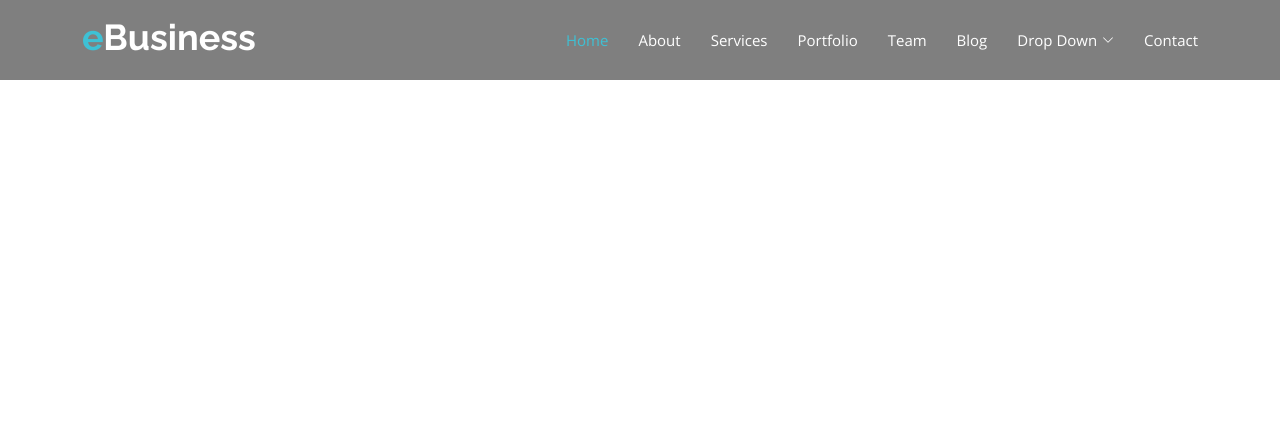
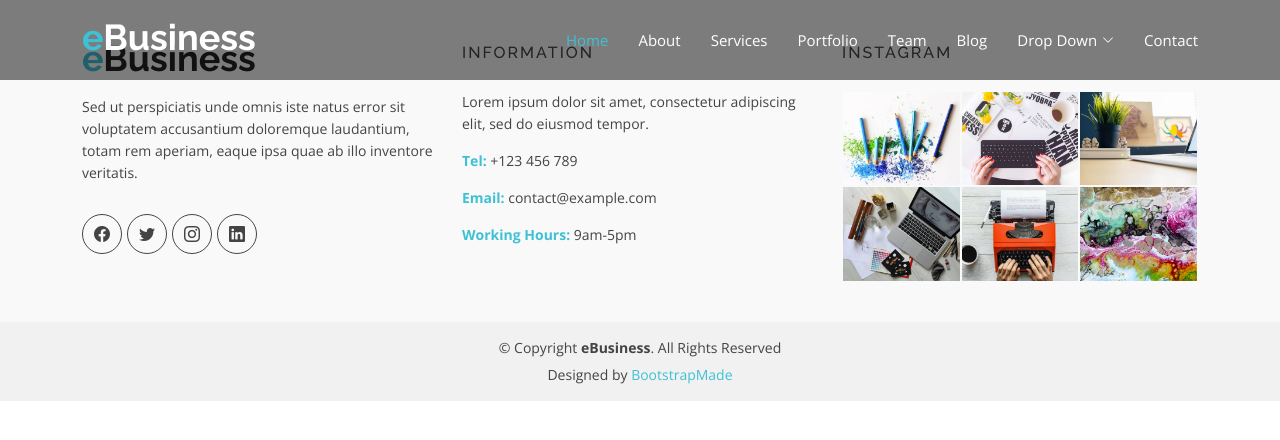
Before and after one commit to AKosogorov/nuxt-3-blog, a Nuxt app: page /blog in a window 1280 px wide. Shown: the top 440 px of the page. Built offline with nearby package versions, Linux system fonts and the light colour scheme.

Commit message:
TheFooter

```diff
--- /dev/null
+++ b/components/TheFooter.vue
@@ -0,0 +1,86 @@
+<template>
+  <footer>
+    <div class="footer-area">
+      <div class="container">
+        <div class="row">
+          <div class="col-md-4">
+            <div class="footer-content">
+              <div class="footer-head">
+                <div class="footer-logo">
+                  <h2><span>e</span>Business</h2>
+                </div>
+
+                <p>Sed ut perspiciatis unde omnis iste natus error sit voluptatem accusantium doloremque laudantium, totam rem aperiam, eaque ipsa quae ab illo inventore veritatis.</p>
+                <div class="footer-icons">
+                  <ul>
+                    <li>
+                      <a href="#"><i class="bi bi-facebook"></i></a>
+                    </li>
+                    <li>
+                      <a href="#"><i class="bi bi-twitter"></i></a>
+                    </li>
+                    <li>
+                      <a href="#"><i class="bi bi-instagram"></i></a>
+                    </li>
+                    <li>
+                      <a href="#"><i class="bi bi-linkedin"></i></a>
+                    </li>
+                  </ul>
+                </div>
+              </div>
+            </div>
+          </div>
+
+          <div class="col-md-4">
+            <div class="footer-content">
+              <div class="footer-head">
+                <h4>information</h4>
+                <p>
+                  Lorem ipsum dolor sit amet, consectetur adipiscing elit, sed do eiusmod tempor.
+                </p>
+                <div class="footer-contacts">
+                  <p><span>Tel:</span> +123 456 789</p>
+                  <p><span>Email:</span> contact@example.com</p>
+                  <p><span>Working Hours:</span> 9am-5pm</p>
+                </div>
+              </div>
+            </div>
+          </div>
+
+          <div class="col-md-4">
+            <div class="footer-content">
+              <div class="footer-head">
+                <h4>Instagram</h4>
+                <div class="flicker-img">
+                  <a href="#"><img src="/img/portfolio/1.jpg" alt=""></a>
+                  <a href="#"><img src="/img/portfolio/2.jpg" alt=""></a>
+                  <a href="#"><img src="/img/portfolio/3.jpg" alt=""></a>
+                  <a href="#"><img src="/img/portfolio/4.jpg" alt=""></a>
+                  <a href="#"><img src="/img/portfolio/5.jpg" alt=""></a>
+                  <a href="#"><img src="/img/portfolio/6.jpg" alt=""></a>
+                </div>
+              </div>
+            </div>
+          </div>
+        </div>
+      </div>
+    </div>
+
+    <div class="footer-area-bottom">
+      <div class="container">
+        <div class="row">
+          <div class="col-md-12 col-sm-12 col-xs-12">
+            <div class="copyright text-center">
+              <p>
+                &copy; Copyright <strong>eBusiness</strong>. All Rights Reserved
+              </p>
+            </div>
+            <div class="credits">
+              Designed by <a href="https://bootstrapmade.com/">BootstrapMade</a>
+            </div>
+          </div>
+        </div>
+      </div>
+    </div>
+  </footer>
+</template>
--- a/layouts/default.vue
+++ b/layouts/default.vue
@@ -3,10 +3,10 @@
   <main>
     <slot/>
   </main>
+  <TheFooter />
 </template>
 
 <script setup lang="ts">
-import TheHeader from "~/components/TheHeader.vue";
 
 interface IScript {
   defer: boolean
--- a/pages/index.vue
+++ b/pages/index.vue
@@ -9,7 +9,7 @@
 
           <div class="carousel-inner" role="listbox">
 
-            <div class="carousel-item active" style="background-image: url(img/hero-carousel/1.jpg)">
+            <div class="carousel-item active" style="background-image: url(/img/hero-carousel/1.jpg)">
               <div class="carousel-container">
                 <div class="container">
                   <h2 class="animate__animated animate__fadeInDown">The Best Business Information </h2>
@@ -19,7 +19,7 @@
               </div>
             </div>
 
-            <div class="carousel-item" style="background-image: url(img/hero-carousel/2.jpg)">
+            <div class="carousel-item" style="background-image: url(/img/hero-carousel/2.jpg)">
               <div class="carousel-container">
                 <div class="container">
                   <h2 class="animate__animated animate__fadeInDown">At vero eos et accusamus</h2>
@@ -29,7 +29,7 @@
               </div>
             </div>
 
-            <div class="carousel-item" style="background-image: url(img/hero-carousel/3.jpg)">
+            <div class="carousel-item" style="background-image: url(/img/hero-carousel/3.jpg)">
               <div class="carousel-container">
                 <div class="container">
                   <h2 class="animate__animated animate__fadeInDown">Temporibus autem quibusdam</h2>
@@ -71,7 +71,7 @@
               <div class="well-left">
                 <div class="single-well">
                   <a href="#">
-                    <img src="img/about/1.jpg" alt="">
+                    <img src="/img/about/1.jpg" alt="">
                   </a>
                 </div>
               </div>
@@ -244,7 +244,7 @@
               <div class="single-team-member">
                 <div class="team-img">
                   <a href="#">
-                    <img src="img/team/1.jpg" alt="">
+                    <img src="/img/team/1.jpg" alt="">
                   </a>
                   <div class="team-social-icon text-center">
                     <ul>
@@ -277,7 +277,7 @@
               <div class="single-team-member">
                 <div class="team-img">
                   <a href="#">
-                    <img src="img/team/2.jpg" alt="">
+                    <img src="/img/team/2.jpg" alt="">
                   </a>
                   <div class="team-social-icon text-center">
                     <ul>
@@ -310,7 +310,7 @@
               <div class="single-team-member">
                 <div class="team-img">
                   <a href="#">
-                    <img src="img/team/3.jpg" alt="">
+                    <img src="/img/team/3.jpg" alt="">
                   </a>
                   <div class="team-social-icon text-center">
                     <ul>
@@ -343,7 +343,7 @@
               <div class="single-team-member">
                 <div class="team-img">
                   <a href="#">
-                    <img src="img/team/4.jpg" alt="">
+                    <img src="/img/team/4.jpg" alt="">
                   </a>
                   <div class="team-social-icon text-center">
                     <ul>
@@ -380,7 +380,7 @@
       <div class="reviews-area">
         <div class="row g-0">
           <div class="col-lg-6">
-            <img src="img/about/2.jpg" alt="" class="img-fluid">
+            <img src="/img/about/2.jpg" alt="" class="img-fluid">
           </div>
           <div class="col-lg-6 work-right-text d-flex align-items-center">
             <div class="px-5 py-5 py-lg-0">
@@ -420,10 +420,10 @@
             <div class="col-md-4 col-sm-4 col-xs-12 portfolio-item filter-app portfolio-item">
               <div class="single-awesome-project">
                 <div class="awesome-img">
-                  <a href="#"><img src="img/portfolio/1.jpg" alt="" /></a>
+                  <a href="#"><img src="/img/portfolio/1.jpg" alt="" /></a>
                   <div class="add-actions text-center">
                     <div class="project-dec">
-                      <a class="portfolio-lightbox" data-gallery="myGallery" href="img/portfolio/1.jpg">
+                      <a class="portfolio-lightbox" data-gallery="myGallery" href="/img/portfolio/1.jpg">
                         <h4>Business City</h4>
                         <span>Web Development</span>
                       </a>
@@ -438,10 +438,10 @@
             <div class="col-md-4 col-sm-4 col-xs-12 portfolio-item filter-web">
               <div class="single-awesome-project">
                 <div class="awesome-img">
-                  <a href="#"><img src="img/portfolio/2.jpg" alt="" /></a>
+                  <a href="#"><img src="/img/portfolio/2.jpg" alt="" /></a>
                   <div class="add-actions text-center">
                     <div class="project-dec">
-                      <a class="portfolio-lightbox" data-gallery="myGallery" href="img/portfolio/2.jpg">
+                      <a class="portfolio-lightbox" data-gallery="myGallery" href="/img/portfolio/2.jpg">
                         <h4>Blue Sea</h4>
                         <span>Photosho</span>
                       </a>
@@ -456,10 +456,10 @@
             <div class="col-md-4 col-sm-4 col-xs-12 portfolio-item filter-card">
               <div class="single-awesome-project">
                 <div class="awesome-img">
-                  <a href="#"><img src="img/portfolio/3.jpg" alt="" /></a>
+                  <a href="#"><img src="/img/portfolio/3.jpg" alt="" /></a>
                   <div class="add-actions text-center">
                     <div class="project-dec">
-                      <a class="portfolio-lightbox" data-gallery="myGallery" href="img/portfolio/3.jpg">
+                      <a class="portfolio-lightbox" data-gallery="myGallery" href="/img/portfolio/3.jpg">
                         <h4>Beautiful Nature</h4>
                         <span>Web Design</span>
                       </a>
@@ -474,10 +474,10 @@
             <div class="col-md-4 col-sm-4 col-xs-12 portfolio-item filter-web">
               <div class="single-awesome-project">
                 <div class="awesome-img">
-                  <a href="#"><img src="img/portfolio/4.jpg" alt="" /></a>
+                  <a href="#"><img src="/img/portfolio/4.jpg" alt="" /></a>
                   <div class="add-actions text-center">
                     <div class="project-dec">
-                      <a class="portfolio-lightbox" data-gallery="myGallery" href="img/portfolio/4.jpg">
+                      <a class="portfolio-lightbox" data-gallery="myGallery" href="/img/portfolio/4.jpg">
                         <h4>Creative Team</h4>
                         <span>Web design</span>
                       </a>
@@ -492,10 +492,10 @@
             <div class="col-md-4 col-sm-4 col-xs-12 portfolio-item filter-app">
               <div class="single-awesome-project">
                 <div class="awesome-img">
-                  <a href="#"><img src="img/portfolio/5.jpg" alt="" /></a>
+                  <a href="#"><img src="/img/portfolio/5.jpg" alt="" /></a>
                   <div class="add-actions text-center text-center">
                     <div class="project-dec">
-                      <a class="portfolio-lightbox" data-gallery="myGallery" href="img/portfolio/5.jpg">
+                      <a class="portfolio-lightbox" data-gallery="myGallery" href="/img/portfolio/5.jpg">
                         <h4>Beautiful Flower</h4>
                         <span>Web Development</span>
                       </a>
@@ -510,10 +510,10 @@
             <div class="col-md-4 col-sm-4 col-xs-12 portfolio-item filter-web">
               <div class="single-awesome-project">
                 <div class="awesome-img">
-                  <a href="#"><img src="img/portfolio/6.jpg" alt="" /></a>
+                  <a href="#"><img src="/img/portfolio/6.jpg" alt="" /></a>
                   <div class="add-actions text-center">
                     <div class="project-dec">
-                      <a class="portfolio-lightbox" data-gallery="myGallery" href="img/portfolio/6.jpg">
+                      <a class="portfolio-lightbox" data-gallery="myGallery" href="/img/portfolio/6.jpg">
                         <h4>Night Hill</h4>
                         <span>Photoshop</span>
                       </a>
@@ -601,7 +601,7 @@
 
               <div class="swiper-slide">
                 <div class="testimonial-item">
-                  <img src="img/testimonials/testimonials-1.jpg" class="testimonial-img" alt="">
+                  <img src="/img/testimonials/testimonials-1.jpg" class="testimonial-img" alt="">
                   <h3>Saul Goodman</h3>
                   <h4>Ceo &amp; Founder</h4>
                   <p>
@@ -614,7 +614,7 @@
 
               <div class="swiper-slide">
                 <div class="testimonial-item">
-                  <img src="img/testimonials/testimonials-2.jpg" class="testimonial-img" alt="">
+                  <img src="/img/testimonials/testimonials-2.jpg" class="testimonial-img" alt="">
                   <h3>Sara Wilsson</h3>
                   <h4>Designer</h4>
                   <p>
@@ -627,7 +627,7 @@
 
               <div class="swiper-slide">
                 <div class="testimonial-item">
-                  <img src="img/testimonials/testimonials-3.jpg" class="testimonial-img" alt="">
+                  <img src="/img/testimonials/testimonials-3.jpg" class="testimonial-img" alt="">
                   <h3>Jena Karlis</h3>
                   <h4>Store Owner</h4>
                   <p>
@@ -640,7 +640,7 @@
 
               <div class="swiper-slide">
                 <div class="testimonial-item">
-                  <img src="img/testimonials/testimonials-4.jpg" class="testimonial-img" alt="">
+                  <img src="/img/testimonials/testimonials-4.jpg" class="testimonial-img" alt="">
                   <h3>Matt Brandon</h3>
                   <h4>Freelancer</h4>
                   <p>
@@ -653,7 +653,7 @@
 
               <div class="swiper-slide">
                 <div class="testimonial-item">
-                  <img src="img/testimonials/testimonials-5.jpg" class="testimonial-img" alt="">
+                  <img src="/img/testimonials/testimonials-5.jpg" class="testimonial-img" alt="">
                   <h3>John Larson</h3>
                   <h4>Entrepreneur</h4>
                   <p>
@@ -689,7 +689,7 @@
                 <div class="single-blog">
                   <div class="single-blog-img">
                     <a href="blog.html">
-                      <img src="img/blog/1.jpg" alt="">
+                      <img src="/img/blog/1.jpg" alt="">
                     </a>
                   </div>
                   <div class="blog-meta">
@@ -721,7 +721,7 @@
                 <div class="single-blog">
                   <div class="single-blog-img">
                     <a href="blog.html">
-                      <img src="img/blog/2.jpg" alt="">
+                      <img src="/img/blog/2.jpg" alt="">
                     </a>
                   </div>
                   <div class="blog-meta">
@@ -753,7 +753,7 @@
                 <div class="single-blog">
                   <div class="single-blog-img">
                     <a href="blog.html">
-                      <img src="img/blog/3.jpg" alt="">
+                      <img src="/img/blog/3.jpg" alt="">
                     </a>
                   </div>
                   <div class="blog-meta">
@@ -891,97 +891,6 @@
 
     </main><!-- End #main -->
 
-    <!-- ======= Footer ======= -->
-    <footer>
-      <div class="footer-area">
-        <div class="container">
-          <div class="row">
-            <div class="col-md-4">
-              <div class="footer-content">
-                <div class="footer-head">
-                  <div class="footer-logo">
-                    <h2><span>e</span>Business</h2>
-                  </div>
-
-                  <p>Sed ut perspiciatis unde omnis iste natus error sit voluptatem accusantium doloremque laudantium, totam rem aperiam, eaque ipsa quae ab illo inventore veritatis.</p>
-                  <div class="footer-icons">
-                    <ul>
-                      <li>
-                        <a href="#"><i class="bi bi-facebook"></i></a>
-                      </li>
-                      <li>
-                        <a href="#"><i class="bi bi-twitter"></i></a>
-                      </li>
-                      <li>
-                        <a href="#"><i class="bi bi-instagram"></i></a>
-                      </li>
-                      <li>
-                        <a href="#"><i class="bi bi-linkedin"></i></a>
-                      </li>
-                    </ul>
-                  </div>
-                </div>
-              </div>
-            </div>
-            <!-- end single footer -->
-            <div class="col-md-4">
-              <div class="footer-content">
-                <div class="footer-head">
-                  <h4>information</h4>
-                  <p>
-                    Lorem ipsum dolor sit amet, consectetur adipiscing elit, sed do eiusmod tempor.
-                  </p>
-                  <div class="footer-contacts">
-                    <p><span>Tel:</span> +123 456 789</p>
-                    <p><span>Email:</span> contact@example.com</p>
-                    <p><span>Working Hours:</span> 9am-5pm</p>
-                  </div>
-                </div>
-              </div>
-            </div>
-            <!-- end single footer -->
-            <div class="col-md-4">
-              <div class="footer-content">
-                <div class="footer-head">
-                  <h4>Instagram</h4>
-                  <div class="flicker-img">
-                    <a href="#"><img src="img/portfolio/1.jpg" alt=""></a>
-                    <a href="#"><img src="img/portfolio/2.jpg" alt=""></a>
-                    <a href="#"><img src="img/portfolio/3.jpg" alt=""></a>
-                    <a href="#"><img src="img/portfolio/4.jpg" alt=""></a>
-                    <a href="#"><img src="img/portfolio/5.jpg" alt=""></a>
-                    <a href="#"><img src="img/portfolio/6.jpg" alt=""></a>
-                  </div>
-                </div>
-              </div>
-            </div>
-          </div>
-        </div>
-      </div>
-      <div class="footer-area-bottom">
-        <div class="container">
-          <div class="row">
-            <div class="col-md-12 col-sm-12 col-xs-12">
-              <div class="copyright text-center">
-                <p>
-                  &copy; Copyright <strong>eBusiness</strong>. All Rights Reserved
-                </p>
-              </div>
-              <div class="credits">
-                <!--
-                All the links in the footer should remain intact.
-                You can delete the links only if you purchased the pro version.
-                Licensing information: https://bootstrapmade.com/license/
-                Purchase the pro version with working PHP/AJAX contact form: https://bootstrapmade.com/buy/?theme=eBusiness
-              -->
-                Designed by <a href="https://bootstrapmade.com/">BootstrapMade</a>
-              </div>
-            </div>
-          </div>
-        </div>
-      </div>
-    </footer><!-- End  Footer -->
-
     <div id="preloader"></div>
     <a href="#" class="back-to-top d-flex align-items-center justify-content-center"><i class="bi bi-arrow-up-short"></i></a>
   </div>
```
Also changed, not shown: components/TheHeader.vue (+0 -8 lines).
